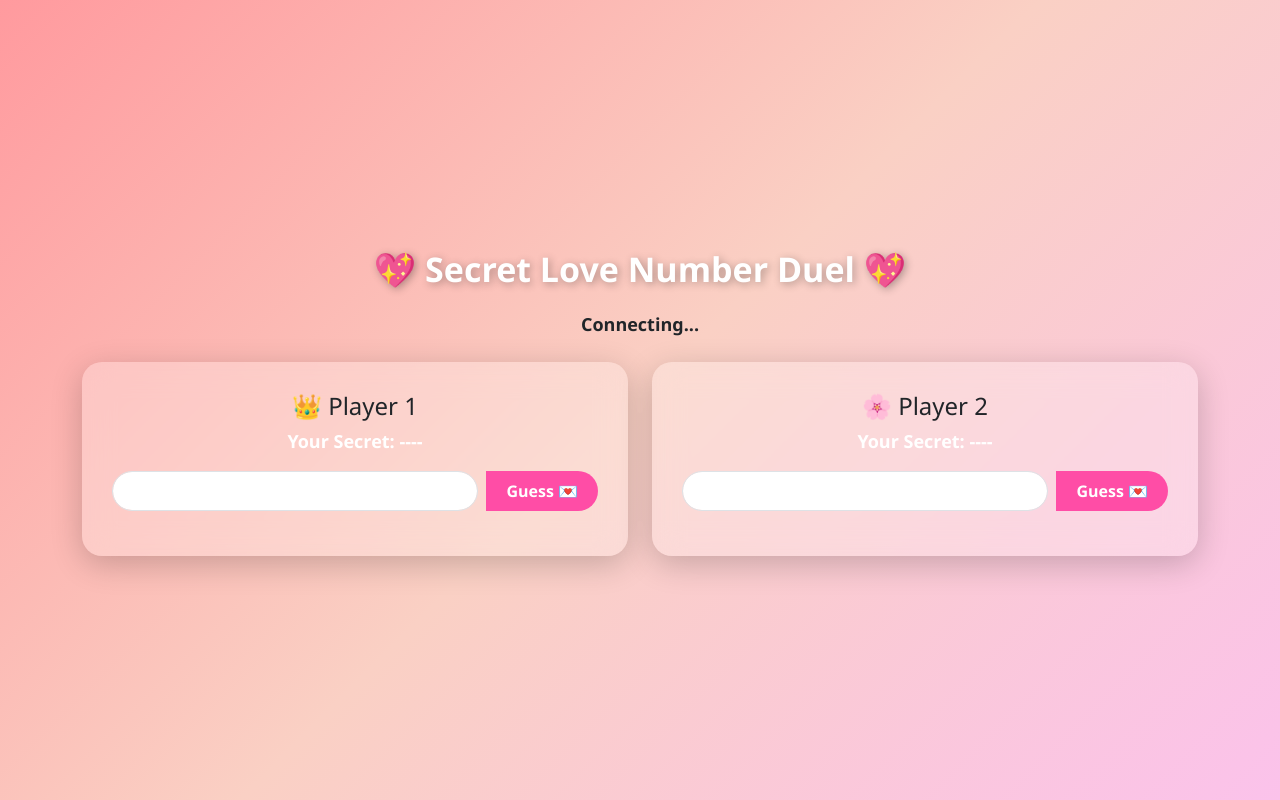
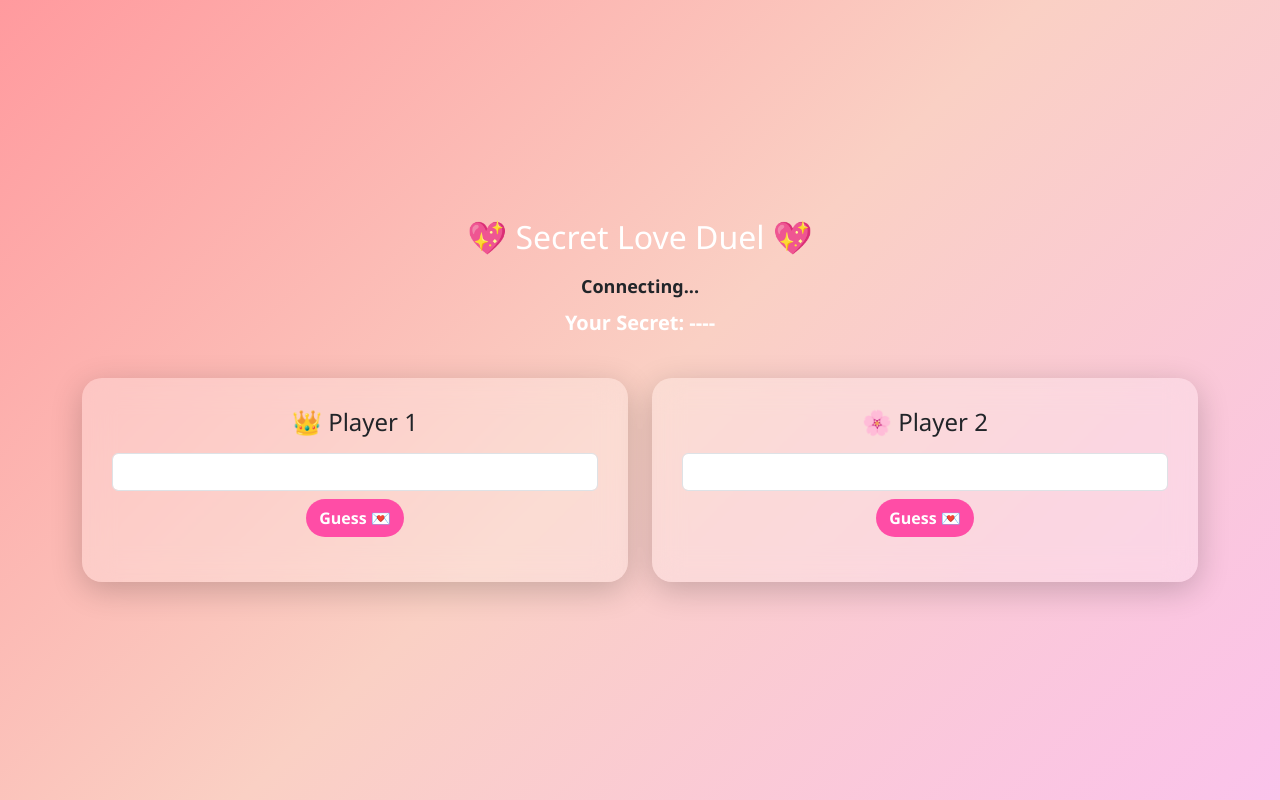
Before and after one commit to TSAR46/Guess4Dig, a Flask app: page / in a window 1280 px wide. Run offline with Flask 3, Linux system fonts and the light colour scheme; some libraries are stand-ins or nearby versions.

Commit message:
Add files via upload

```diff
--- a/app.py
+++ b/app.py
@@ -30,6 +30,16 @@ def count_matches(secret, guess):
 def index():
     return render_template("index.html")
 
+def create_game(player1, player2):
+    return {
+        "player1": player1,
+        "player2": player2,
+        "player1_secret": generate_secret(),
+        "player2_secret": generate_secret(),
+        "current_turn": player1,
+        "active": True
+    }
+
 @socketio.on("connect")
 def handle_connect():
     global waiting_player
@@ -39,42 +49,29 @@ def handle_connect():
         socketio.emit("waiting", to=request.sid)
     else:
         game_id = waiting_player + "#" + request.sid
-
-        games[game_id] = create_new_game(waiting_player, request.sid)
+        games[game_id] = create_game(waiting_player, request.sid)
 
         socketio.server.enter_room(waiting_player, game_id)
         join_room(game_id)
 
-        send_secrets(game_id)
+        game = games[game_id]
+
+        # Send each player their own secret privately
+        socketio.emit("yourSecret", {
+            "secret": game["player1_secret"]
+        }, to=game["player1"])
+
+        socketio.emit("yourSecret", {
+            "secret": game["player2_secret"]
+        }, to=game["player2"])
+
+        socketio.emit("startGame", {
+            "player1": game["player1"],
+            "player2": game["player2"],
+            "currentTurn": game["current_turn"]
+        }, room=game_id)
 
         waiting_player = None
-
-def create_new_game(player1, player2):
-    return {
-        "player1": player1,
-        "player2": player2,
-        "player1_secret": generate_secret(),
-        "player2_secret": generate_secret(),
-        "current_turn": player1,
-        "active": True
-    }
-
-def send_secrets(game_id):
-    game = games[game_id]
-
-    socketio.emit("yourSecret",
-        {"secret": game["player1_secret"]},
-        to=game["player1"])
-
-    socketio.emit("yourSecret",
-        {"secret": game["player2_secret"]},
-        to=game["player2"])
-
-    socketio.emit("startGame", {
-        "player1": game["player1"],
-        "player2": game["player2"],
-        "currentTurn": game["current_turn"]
-    }, room=game_id)
 
 @socketio.on("makeGuess")
 def handle_guess(data):
@@ -115,7 +112,6 @@ def handle_guess(data):
         }, room=game_id)
         return
 
-    # Switch turn
     game["current_turn"] = (
         game["player2"]
         if request.sid == game["player1"]
@@ -133,11 +129,24 @@ def restart_game():
             game_id = g
             break
 
-    game = games[game_id]
+    old_game = games[game_id]
+    games[game_id] = create_game(old_game["player1"], old_game["player2"])
 
-    games[game_id] = create_new_game(game["player1"], game["player2"])
+    new_game = games[game_id]
 
-    send_secrets(game_id)
+    socketio.emit("yourSecret", {
+        "secret": new_game["player1_secret"]
+    }, to=new_game["player1"])
+
+    socketio.emit("yourSecret", {
+        "secret": new_game["player2_secret"]
+    }, to=new_game["player2"])
+
+    socketio.emit("startGame", {
+        "player1": new_game["player1"],
+        "player2": new_game["player2"],
+        "currentTurn": new_game["current_turn"]
+    }, room=game_id)
 
 if __name__ == "__main__":
     socketio.run(app)
--- a/templates/index.html
+++ b/templates/index.html
@@ -3,7 +3,6 @@
 <head>
     <title>💕 Love Guess Duel 💕</title>
 
-    <!-- Bootstrap 5 -->
     <link href="https://cdn.jsdelivr.net/npm/bootstrap@5.3.2/dist/css/bootstrap.min.css" rel="stylesheet">
     <script src="https://cdn.socket.io/4.0.0/socket.io.min.js"></script>
     <script src="https://cdn.jsdelivr.net/npm/canvas-confetti@1.6.0/dist/confetti.browser.min.js"></script>
@@ -15,29 +14,28 @@
             font-family: 'Segoe UI', sans-serif;
         }
 
-        .title {
-            font-size: 34px;
-            font-weight: bold;
-            color: white;
-            text-shadow: 2px 2px 8px rgba(0,0,0,0.3);
-        }
-
         .glass-card {
-            background: rgba(255, 255, 255, 0.25);
+            background: rgba(255,255,255,0.25);
             backdrop-filter: blur(15px);
             border-radius: 20px;
             padding: 30px;
             box-shadow: 0 8px 32px rgba(0,0,0,0.2);
-            transition: 0.3s ease;
         }
 
         .active-player {
             border: 3px solid #ff4da6;
-            box-shadow: 0 0 25px rgba(255, 77, 166, 0.8);
+            box-shadow: 0 0 20px rgba(255,77,166,0.7);
+        }
+
+        .btn-cute {
+            background: #ff4da6;
+            border-radius: 30px;
+            color: white;
+            font-weight: bold;
         }
 
         .history-box {
-            max-height: 250px;
+            max-height: 200px;
             overflow-y: auto;
             margin-top: 15px;
         }
@@ -45,37 +43,20 @@
         .guess-item {
             background: rgba(255,255,255,0.5);
             padding: 8px;
-            border-radius: 12px;
-            margin-bottom: 8px;
+            border-radius: 10px;
+            margin-bottom: 6px;
         }
 
-        .btn-cute {
-            background: #ff4da6;
-            border: none;
-            border-radius: 30px;
-            padding: 8px 20px;
-            color: white;
+        #status {
+            font-size: 18px;
             font-weight: bold;
         }
 
-        .btn-cute:hover {
-            background: #ff1a8c;
-        }
-
-        input {
-            border-radius: 20px !important;
-            text-align: center;
-        }
-
-        #status {
+        #secretDisplay {
+            font-size: 20px;
             font-weight: bold;
-            font-size: 18px;
-        }
-
-        .secret-text {
-            font-weight: bold;
+            margin-top: 8px;
             color: #fff;
-            font-size: 18px;
         }
     </style>
 </head>
@@ -84,41 +65,27 @@
 
 <div class="container text-center">
 
-    <div class="title mb-3">💖 Secret Love Number Duel 💖</div>
-    <div id="status" class="text-dark mb-4">Connecting...</div>
+    <h2 class="text-white mb-3">💖 Secret Love Duel 💖</h2>
 
-    <div class="row g-4">
+    <div id="status" class="text-dark mb-2">Connecting...</div>
+    <div id="secretDisplay">Your Secret: ----</div>
 
-        <!-- Player 1 -->
+    <div class="row g-4 mt-3">
+
         <div class="col-md-6">
             <div id="player1Card" class="glass-card">
                 <h4>👑 Player 1</h4>
-                <div class="secret-text">
-                    Your Secret: <span id="secret1">----</span>
-                </div>
-
-                <div class="input-group justify-content-center mt-3">
-                    <input type="text" id="input1" maxlength="4" class="form-control w-50">
-                    <button class="btn btn-cute ms-2" onclick="sendGuess('input1')">Guess 💌</button>
-                </div>
-
+                <input type="text" id="input1" maxlength="4" class="form-control mt-3">
+                <button class="btn btn-cute mt-2" onclick="sendGuess('input1')">Guess 💌</button>
                 <div id="history1" class="history-box"></div>
             </div>
         </div>
 
-        <!-- Player 2 -->
         <div class="col-md-6">
             <div id="player2Card" class="glass-card">
                 <h4>🌸 Player 2</h4>
-                <div class="secret-text">
-                    Your Secret: <span id="secret2">----</span>
-                </div>
-
-                <div class="input-group justify-content-center mt-3">
-                    <input type="text" id="input2" maxlength="4" class="form-control w-50">
-                    <button class="btn btn-cute ms-2" onclick="sendGuess('input2')">Guess 💌</button>
-                </div>
-
+                <input type="text" id="input2" maxlength="4" class="form-control mt-3">
+                <button class="btn btn-cute mt-2" onclick="sendGuess('input2')">Guess 💌</button>
                 <div id="history2" class="history-box"></div>
             </div>
         </div>
@@ -139,20 +106,17 @@
 <script>
     const socket = io();
     const status = document.getElementById("status");
+    const secretDisplay = document.getElementById("secretDisplay");
 
     let player1Id = null;
     let player2Id = null;
 
     socket.on("waiting", () => {
-        status.innerText = "Waiting for your partner to join 💕";
+        status.innerText = "Waiting for your partner 💕";
     });
 
     socket.on("yourSecret", (data) => {
-        if (!player1Id || socket.id === player1Id) {
-            document.getElementById("secret1").innerText = data.secret;
-        } else {
-            document.getElementById("secret2").innerText = data.secret;
-        }
+        secretDisplay.innerText = "Your Secret: " + data.secret;
     });
 
     socket.on("startGame", (data) => {
@@ -182,11 +146,7 @@
 
         if (data.winner === socket.id) {
             document.getElementById("resultText").innerText = "🎉 You Win!!! 💖";
-            confetti({
-                particleCount: 200,
-                spread: 120,
-                origin: { y: 0.6 }
-            });
+            confetti({ particleCount: 200, spread: 120 });
         } else {
             document.getElementById("resultText").innerText = "💔 Better luck next time 💕";
         }
@@ -198,30 +158,13 @@
     function setTurn(currentTurn) {
         const isMyTurn = socket.id === currentTurn;
 
-        document.getElementById("player1Card").classList.remove("active-player");
-        document.getElementById("player2Card").classList.remove("active-player");
+        status.innerText = isMyTurn ? "💘 Your Turn" : "⏳ Opponent's Turn";
 
-        if (socket.id === player1Id && isMyTurn) {
-            document.getElementById("player1Card").classList.add("active-player");
-        }
+        document.getElementById("input1").disabled =
+            !(isMyTurn && socket.id === player1Id);
 
-        if (socket.id === player2Id && isMyTurn) {
-            document.getElementById("player2Card").classList.add("active-player");
-        }
-
-        if (isMyTurn) {
-            status.innerText = "💘 Your Turn";
-        } else {
-            status.innerText = "⏳ Waiting for your love to guess...";
-        }
-
-        enableInputs(isMyTurn);
-    }
-
-    function enableInputs(enable) {
-        const isPlayer1 = socket.id === player1Id;
-        document.getElementById("input1").disabled = !(enable && isPlayer1);
-        document.getElementById("input2").disabled = !(enable && !isPlayer1);
+        document.getElementById("input2").disabled =
+            !(isMyTurn && socket.id === player2Id);
     }
 
     function disableInputs() {
@@ -229,8 +172,8 @@
         document.getElementById("input2").disabled = true;
     }
 
-    function sendGuess(inputId) {
-        const input = document.getElementById(inputId);
+    function sendGuess(id) {
+        const input = document.getElementById(id);
         const guess = input.value;
 
         if (!/^\d{4}$/.test(guess)) {
```
